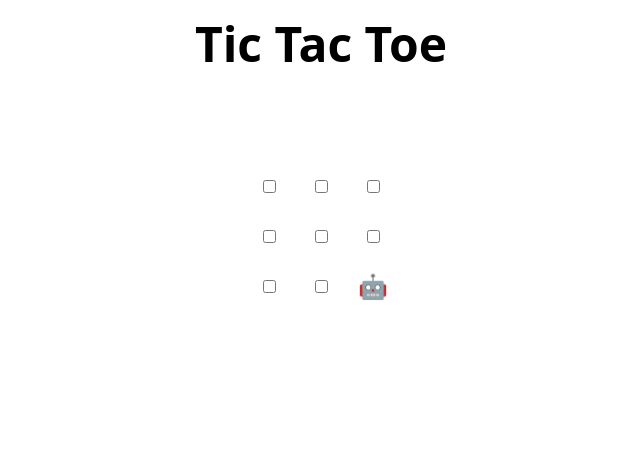
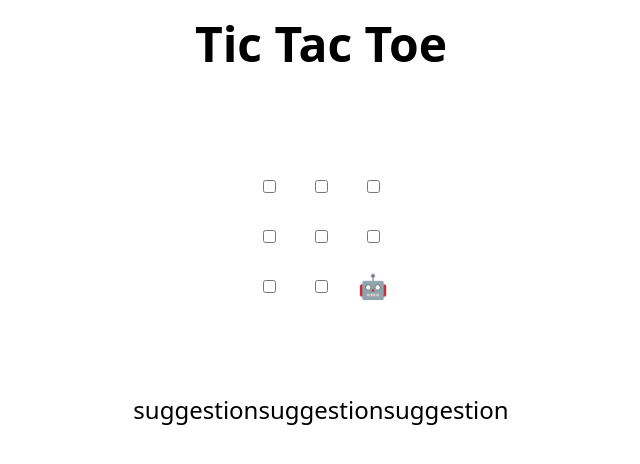
Before and after one commit to Lerispoop/skills-review-pull-requestz, a plain HTML site: page index.html in a window 1280 px wide. Shown: the whole page, without its empty margins (319-959 px from the left). Drawn offline with Linux system fonts and the light colour scheme.

Commit message:
Update index.html

```diff
--- a/index.html
+++ b/index.html
@@ -49,6 +49,7 @@
 
 <h2 hidden>Game over, refresh to play again 🧑‍💻 🤖!</h2>
 
+suggestionsuggestionsuggestion
 <script>
   // Initialization
   const boxes = Array.from(document.querySelectorAll("td"));
```
